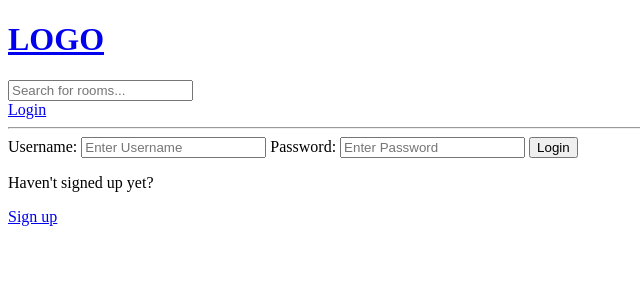
After one commit to Maxim-Mushizky/work_buddy, a Django app: page /login/ in a window 1280 px wide. The commit adds this page. Shown: the top 300 px of the page, without its empty margins (0-640 px from the left). Run offline with Django 4.2, Linux system fonts and the light colour scheme.

Commit message:
added user registration and login

```diff
--- /dev/null
+++ b/workbud/base/templates/base/login_register.html
@@ -0,0 +1,40 @@
+{% extends 'main.html' %}
+
+{% block content %}
+
+<!-- Login -->
+{% if page == 'login' %}
+<div>
+    <form method="POST" action="">
+        {% csrf_token %}
+        <label>Username:</label>
+        <input type="text" name="username" placeholder="Enter Username" />
+
+        <label>Password:</label>
+        <input type="password" name="password" placeholder="Enter Password" />
+
+        <input type="submit" value="Login"/>
+    </form>
+
+    <p>Haven't signed up yet?</p>
+    <a href="{% url 'register' %}">Sign up</a>
+</div>
+
+{% else %}
+
+<!-- Register -->
+<div>
+    <form method="POST" action="">
+        {% csrf_token %}
+        {{form.as_p}}
+        <input type="submit" value="Register"/>
+    </form>
+
+    <p>Already signed up?</p>
+    <a href="{% url 'login' %}">Sign up</a>
+</div>
+
+{% endif %}
+
+
+{% endblock content %}
--- a/workbud/base/urls.py
+++ b/workbud/base/urls.py
@@ -2,6 +2,9 @@ from django.urls import path
 from . import views
 
 urlpatterns = [
+    path('login/', views.login_page, name='login'),
+    path('logout/', views.log_out_user, name='logout'),
+    path('register/', views.register_page, name='register'),
     path('', views.home, name='home'),
     path('room/<str:pk>/', views.room, name='room'),
     path('create-room/', views.create_room, name="create-room"),
--- a/workbud/base/views.py
+++ b/workbud/base/views.py
@@ -1,12 +1,73 @@
 from django.shortcuts import render, redirect
-from .models import Room
+from django.http import HttpResponse
+from django.db.models import Q
+from django.contrib.auth.decorators import login_required
+from django.contrib.auth.models import User
+from django.contrib import messages
+from django.contrib.auth import authenticate, login, logout
+from django.contrib.auth.forms import UserCreationForm
+from .models import Room, Topic
 from .forms import RoomForm
 
 
+def login_page(request):
+    page = 'login'
+    if request.user.is_authenticated:
+        return redirect('home')
+
+    if request.method == 'POST':
+
+        username = request.POST.get('username').lower()
+        password = request.POST.get('password')
+
+        try:
+            user= User.objects.get(username=username)
+        except:
+            messages.error(request, f"User {username} doesn't exist")
+
+        user = authenticate(request, username=username, password=password)
+        if user is not None:
+            login(request, user)
+            return redirect('home')
+        else:
+             messages.error(request, f"Username or password are incorrect")
+
+    context = {'page': page}
+    return render(request, 'base/login_register.html', context=context)
+
+def log_out_user(request):
+    logout(request)
+    return redirect('home')
+
+def register_page(request):
+    form = UserCreationForm()
+
+    if request.method == 'POST':
+        form = UserCreationForm(request.POST)
+        if form.is_valid():
+            user = form.save(commit=False)
+            user.username = user.username.lower()
+            user.save()
+            login(request, user)
+            return redirect('home')
+        else:
+            messages.error(request, "There was an error during registeration")
+
+    context = {'form': form}
+    return render(request, 'base/login_register.html',context=context)
 
 def home(request):
-    rooms = Room.objects.all()
-    context = {'rooms': rooms}
+    q = request.GET.get('q') if request.GET.get('q') is not None else ''
+    rooms = Room.objects.filter(
+        Q(topic__name__icontains = q) |
+        Q(name__icontains=q) |
+        Q(description__icontains=q)
+    )
+
+    topics = Topic.objects.all()
+    room_count = rooms.count()
+
+    context = {'rooms': rooms, 'topics': topics, 'room_count': room_count}
     return render(request, 'base/home.html', context)
 
 def room(request, pk):
@@ -14,6 +75,7 @@ def room(request, pk):
     context = {'room':room}
     return render(request, 'base/room.html', context)
 
+@login_required(login_url='login')
 def create_room(request):
     form = RoomForm()
     if request.method == 'POST':
@@ -24,9 +86,14 @@ def create_room(request):
     context = {'form': form}
     return render(request, 'base/room_form.html', context)
 
+@login_required(login_url='login')
 def update_room(request, pk):
     room = Room.objects.get(id=pk)
     form = RoomForm(instance=room)
+
+    if request.user != room.host:
+        return HttpResponse('You are not allowed here!')
+
     if request.method == 'POST':
         form = RoomForm(request.POST, instance=room)
         if form.is_valid():
@@ -36,9 +103,13 @@ def update_room(request, pk):
     context = {'form': form}
     return render(request, 'base/room_form.html', context)
 
-
+@login_required(login_url='login')
 def delete_room(request, pk):
     room = Room.objects.get(id=pk)
+
+    if request.user != room.host:
+        return HttpResponse('You are not allowed here!')
+
     if request.method == 'POST':
         room.delete()
         return redirect('home') # redirect by name
--- a/workbud/templates/main.html
+++ b/workbud/templates/main.html
@@ -8,6 +8,15 @@
 </head>
 <body>
     {% include 'navbar.html' %}
+
+    {% if messages %}
+    <ul class="messages">
+        {% for message in messages %}
+        <li>{{ message }}</li>
+        {% endfor %}
+    </ul>
+    {% endif %}
+
     {% block content %}
 
     {% endblock %}
--- a/workbud/templates/navbar.html
+++ b/workbud/templates/navbar.html
@@ -2,4 +2,15 @@
     <h1>LOGO</h1>
 </a>
 
+<form method="GET" action="{% url 'home' %}">
+    <input type="text" name="q" placeholder="Search for rooms..." />
+</form>
+
+{% if request.user.is_authenticated %}
+<p>Hello {{request.user}}</p>
+<a href="{% url 'logout' %}">Logout</a>
+{% else %}
+<a href="{% url 'login' %}">Login</a>
+{% endif %}
+
 <hr>
```
Also changed, not shown: workbud/base/templates/base/home.html (+30 -1 lines).
